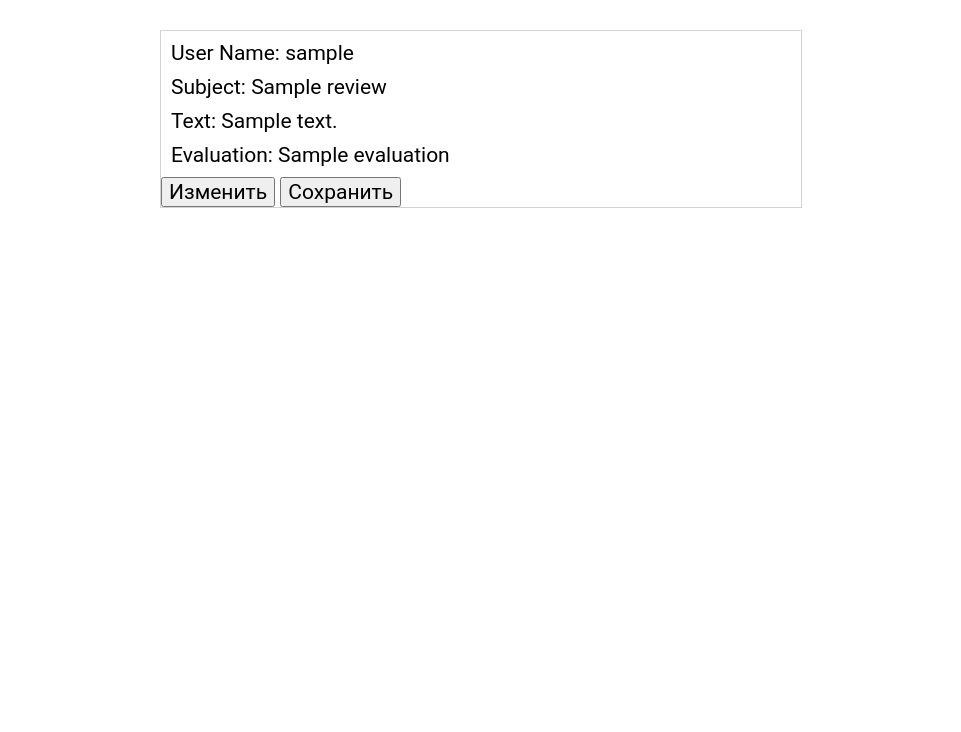
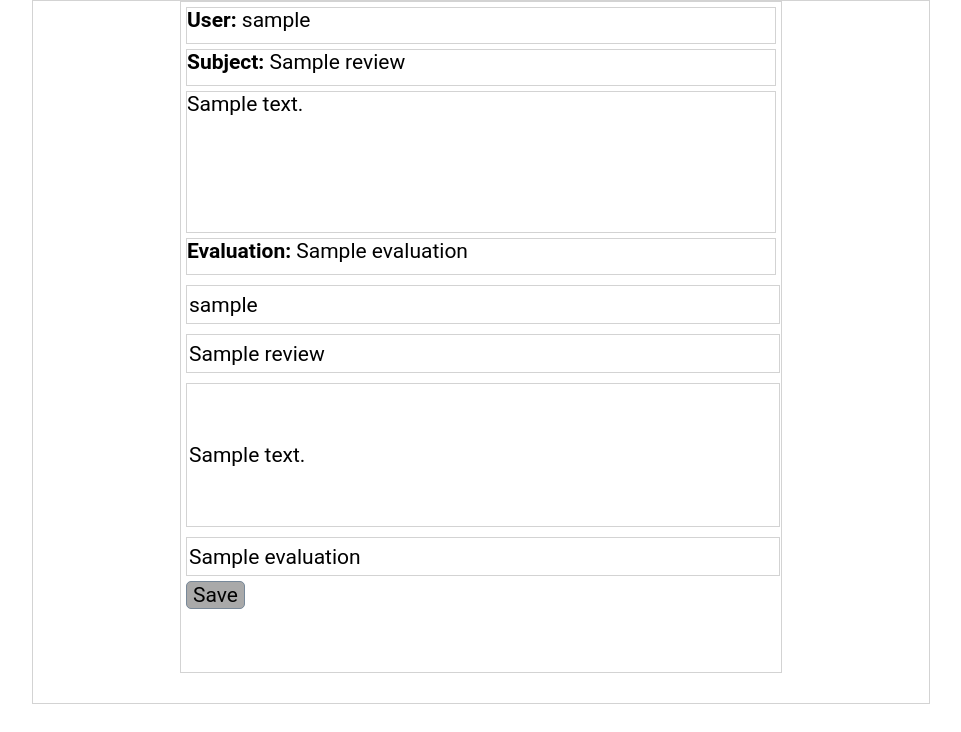
Before and after one commit to artemlakatun/routing-symfony, a Symfony app: template templates/review_admin/index.html.twig in a window 1280 px wide. Shown: the part 68-800 px from the top of the page, without its empty margins (159-1120 px from the left). Run offline with Twig, Linux system fonts and the light colour scheme; the template is opened without the code that fills it: most values are stand-ins (such as "Sample title", 1, 10 or a date in 2020); some libraries are stand-ins or nearby versions.

Commit message:
feat: add changing reviews

```diff
--- a/templates/review_admin/index.html.twig
+++ b/templates/review_admin/index.html.twig
@@ -34,18 +34,23 @@
             <p><a class="logout" href="{{ path('app_logout') }}">Logout</a></p>
         </div>
     </div>
-    <div class="login">
+    <section class="admin-container">
         {% for review in reviews %}
-            <div class="review_block" data-id="{{ review.id }}">
-                <div class="review_el" contenteditable="false">User Name: {{ review.userName }}</div>
-                <div class="review_el" contenteditable="false">Subject: {{ review.subject }}</div>
-                <div class="review_el" contenteditable="false">Text: {{ review.text }}</div>
-                <div class="review_el" contenteditable="false">Evaluation: {{ review.evaluation }}</div>
-                <div class="review_buttons">
-                    <button class="btn-edit" data-id="{{ review.id }}">Изменить</button>
-                    <button class="btn-save" data-id="{{ review.id }}">Сохранить</button>
-                </div>
+            <div class="admin-review">
+                <div class="admin-user-name admin-review-column"><strong>User:</strong> {{ review.userName }}</div>
+                <div class="admin-subject admin-review-column"><strong>Subject:</strong> {{ review.subject }}</div>
+                <div class="admin-text admin-review-column">{{ review.text }}</div>
+                <div class="admin-evaluation admin-review-column"><strong>Evaluation:</strong> {{ review.evaluation }}</div>
+
+                <form action="{{ path('app_review_admin') }}" method="post">
+                    <input type="hidden" name="id" value="{{ review.id }}">
+                    <input class="admin-user-name admin-review-column" type="text" name="userName" value="{{ review.userName }}">
+                    <input class="admin-subject admin-review-column" type="text" name="subject" value="{{ review.subject }}">
+                    <input class="admin-text admin-review-column" type="text" name="text" value="{{ review.text }}">
+                    <input class="admin-evaluation admin-review-column" type="text" name="evaluation" value="{{ review.evaluation }}">
+                    <input class="admin-edit" type="submit" value="Save">
+                </form>
             </div>
         {% endfor %}
-    </div>
+    </section>
 {% endblock %}
```
Also changed, not shown: src/Controller/ReviewAdminController.php (+36 -3 lines), src/Controller/ReviewPageController.php (+5 -2 lines), templates/registration/register.html.twig (+16 -0 lines), templates/review_page/index.html.twig (+16 -0 lines), templates/security/login.html.twig (+15 -0 lines), src/Controller/AdminController.php (line endings or trailing spaces).
